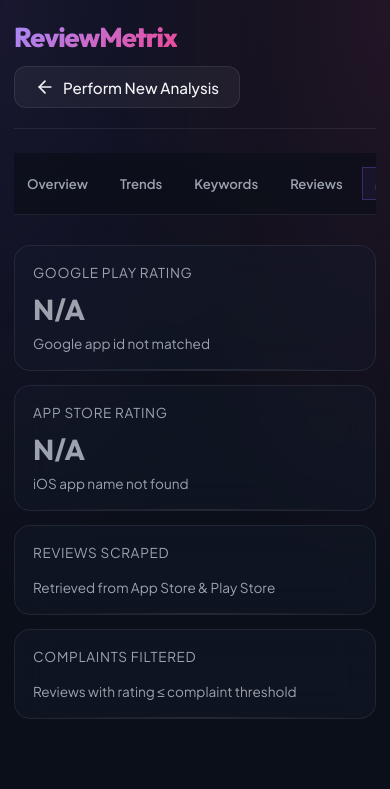
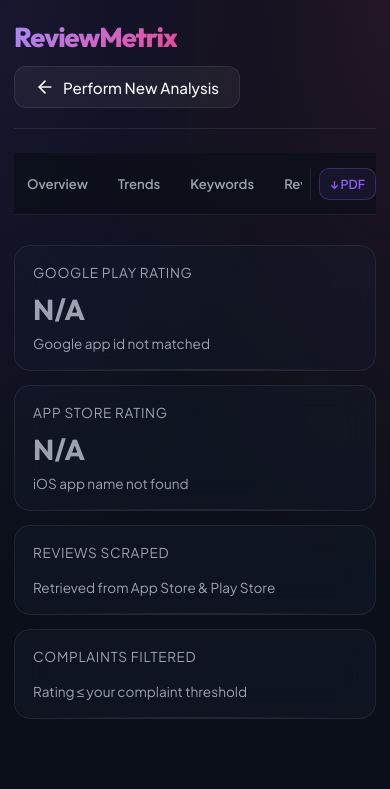
Before and after one commit to UtkuGlsvn/ReviewMetrix, a Flask app: template reviewMetrix/templates/results.html in a window 390 px wide. Shown: the top 789 px of the page. Run offline with Flask 3, Linux system fonts and the light colour scheme; the template is opened without the code that fills it, so the values that code supplies are empty; some libraries are stand-ins or nearby versions.

Commit message:
Fix results nav layout and tighten visual consistency
The sticky section nav was visibly broken: because the container wrapped,
the twelve section links claimed the full row and pushed the export buttons
onto a second line, leaving "Export CSV" floating mid-row and "Save as PDF"
misaligned at the far right.

- Split the nav into a links group and an actions group. The container no
  longer wraps; links scroll horizontally within their own track and the
  actions stay pinned right behind a separator. This works identically at
  375px and desktop, and drops the nav from two rows to one.
- Shortened the export buttons to CSV / PDF with title tooltips, so the
  actions group stays compact at any width.

Consistency
- The Google Play and App Store detail cards used emoji headings while every
  other platform reference used the coloured pill component. They now use
  the pill.
- Pinned stat-card subtext to the bottom of the card so a wrapping caption no
  longer pushes its number out of line with its neighbours, and shortened the
  caption that wrapped.

Test updated for the new export labels: it now asserts the export actions by
their handlers rather than button text, which does not re-break on copy edits.

Co-Authored-By: Claude Opus 4.8 <noreply@anthropic.com>

```diff
--- a/reviewMetrix/templates/results.html
+++ b/reviewMetrix/templates/results.html
@@ -144,10 +144,13 @@
             margin: 0;
         }
 
+        /* Alt metni kartın dibine sabitler; böylece alt metin sarsa bile
+           tüm kartlarda değerler aynı hizada durur */
         .stat-sub {
             font-size: 0.85rem;
             color: var(--text-secondary);
-            margin-top: 8px;
+            margin-top: auto;
+            padding-top: 8px;
         }
 
         /* Main Dashboard Grid */
@@ -301,7 +304,9 @@
             top: 0;
             z-index: 100;
             display: flex;
-            flex-wrap: wrap;
+            /* Tek satır: linkler gerekirse kendi içinde kayar, eylemler sağda sabit kalır */
+            flex-wrap: nowrap;
+            align-items: center;
             gap: 8px;
             padding: 14px 0;
             margin-bottom: 30px;
@@ -328,13 +333,46 @@
             border-color: var(--card-border);
         }
 
+        /* Bölüm linkleri sola, eylemler sağa; ikisi ayrı gruplar hâlinde */
+        .nav-links {
+            display: flex;
+            flex-wrap: nowrap;
+            gap: 4px;
+            flex: 1 1 auto;
+            min-width: 0;
+            overflow-x: auto;
+            scrollbar-width: none;
+        }
+
+        .nav-links::-webkit-scrollbar {
+            display: none;
+        }
+
+        .nav-links a {
+            flex: 0 0 auto;
+            white-space: nowrap;
+        }
+
+        .nav-actions {
+            display: flex;
+            gap: 8px;
+            flex: 0 0 auto;
+            padding-left: 12px;
+            border-left: 1px solid var(--card-border);
+        }
+
         .nav-menu .export-btn {
-            margin-left: auto;
             color: var(--accent-primary);
             border: 1px solid rgba(139, 92, 246, 0.3);
             background: rgba(139, 92, 246, 0.08);
             cursor: pointer;
             font-family: var(--font-family);
+            font-size: 0.85rem;
+            font-weight: 600;
+            padding: 8px 14px;
+            border-radius: 10px;
+            white-space: nowrap;
+            transition: all 0.2s;
         }
 
         .nav-menu .export-btn:hover {
@@ -926,30 +964,39 @@
                 gap: 14px;
             }
 
-            /* 10 bölümlük menü sarmalandığında ekranın yarısını yiyor;
-               mobilde yatay kaydırılabilir tek satır daha kullanışlı */
+            /* Bölüm linkleri sarmalandığında ekranın yarısını yiyor; mobilde
+               yatay kaydırılabilir tek satır olsun, eylemler sabit kalsın */
             .nav-menu {
+                flex-wrap: nowrap;
+                gap: 8px;
+            }
+
+            .nav-links {
                 flex-wrap: nowrap;
                 overflow-x: auto;
                 -webkit-overflow-scrolling: touch;
                 scrollbar-width: none;
-                gap: 6px;
-            }
-
-            .nav-menu::-webkit-scrollbar {
+            }
+
+            .nav-links::-webkit-scrollbar {
                 display: none;
             }
 
-            .nav-menu a,
-            .nav-menu .export-btn {
+            .nav-links a {
                 flex: 0 0 auto;
                 white-space: nowrap;
                 font-size: 0.82rem;
                 padding: 7px 12px;
             }
 
+            .nav-actions {
+                padding-left: 8px;
+                gap: 6px;
+            }
+
             .nav-menu .export-btn {
-                margin-left: 0;
+                font-size: 0.78rem;
+                padding: 7px 10px;
             }
 
             .profile-details p {
@@ -1040,6 +1087,7 @@
         </div>
         {% else %}
         <nav class="nav-menu">
+            <div class="nav-links">
                 <a href="#overview">Overview</a>
                 {% if momentum and momentum.available %}<a href="#momentum">Momentum</a>{% endif %}
                 {% if platform_comparison %}<a href="#compare">Platforms</a>{% endif %}
@@ -1052,8 +1100,13 @@
                 <a href="#trends">Trends</a>
                 <a href="#keywords">Keywords</a>
                 <a href="#reviews">Reviews</a>
-            {% if sample_reviews %}<button type="button" class="export-btn" onclick="exportReviewsCSV()">⬇ Export CSV</button>{% endif %}
-            <button type="button" class="export-btn" onclick="window.print()">🖨️ Save as PDF</button>
+            </div>
+            <div class="nav-actions">
+                {% if sample_reviews %}<button type="button" class="export-btn" onclick="exportReviewsCSV()"
+                    title="Download the filtered complaints as CSV">↓ CSV</button>{% endif %}
+                <button type="button" class="export-btn" onclick="window.print()"
+                    title="Save this report as PDF">↓ PDF</button>
+            </div>
         </nav>
 
         {% if sentiment_available is defined and not sentiment_available %}
@@ -1102,14 +1155,14 @@
             <div class="stat-card">
                 <span class="stat-label">Complaints Filtered</span>
                 <p class="stat-value" style="color: var(--accent-secondary);">{{ complaint_count }}</p>
-                <span class="stat-sub">Reviews with rating ≤ complaint threshold</span>
+                <span class="stat-sub">Rating ≤ your complaint threshold</span>
             </div>
         </div>
 
         <div class="profile-grid">
             {% if summary_stats and summary_stats.google %}
             <div class="grid-card">
-                <h3 style="color: #60a5fa; margin-bottom: 15px;">🤖 Google Play Details</h3>
+                <h3 style="margin-bottom: 15px;"><span class="platform-tag google">Google Play</span></h3>
                 <div class="profile-details">
                     <p><strong>App Name:</strong> <span>{{ summary_stats.google.title }}</span></p>
                     <p><strong>Developer:</strong> <span>{{ summary_stats.google.developer }}</span></p>
@@ -1126,7 +1179,7 @@
 
             {% if summary_stats and summary_stats.ios %}
             <div class="grid-card">
-                <h3 style="color: #f472b6; margin-bottom: 15px;">🍎 App Store Details</h3>
+                <h3 style="margin-bottom: 15px;"><span class="platform-tag ios">App Store</span></h3>
                 <div class="profile-details">
                     <p><strong>App Name:</strong> <span>{{ summary_stats.ios.title }}</span></p>
                     <p><strong>Developer:</strong> <span>{{ summary_stats.ios.developer }}</span></p>
```
Also changed, not shown: tests/test_routes.py (+4 -1 lines). Lines whose indentation alone changed are shown as unchanged.
